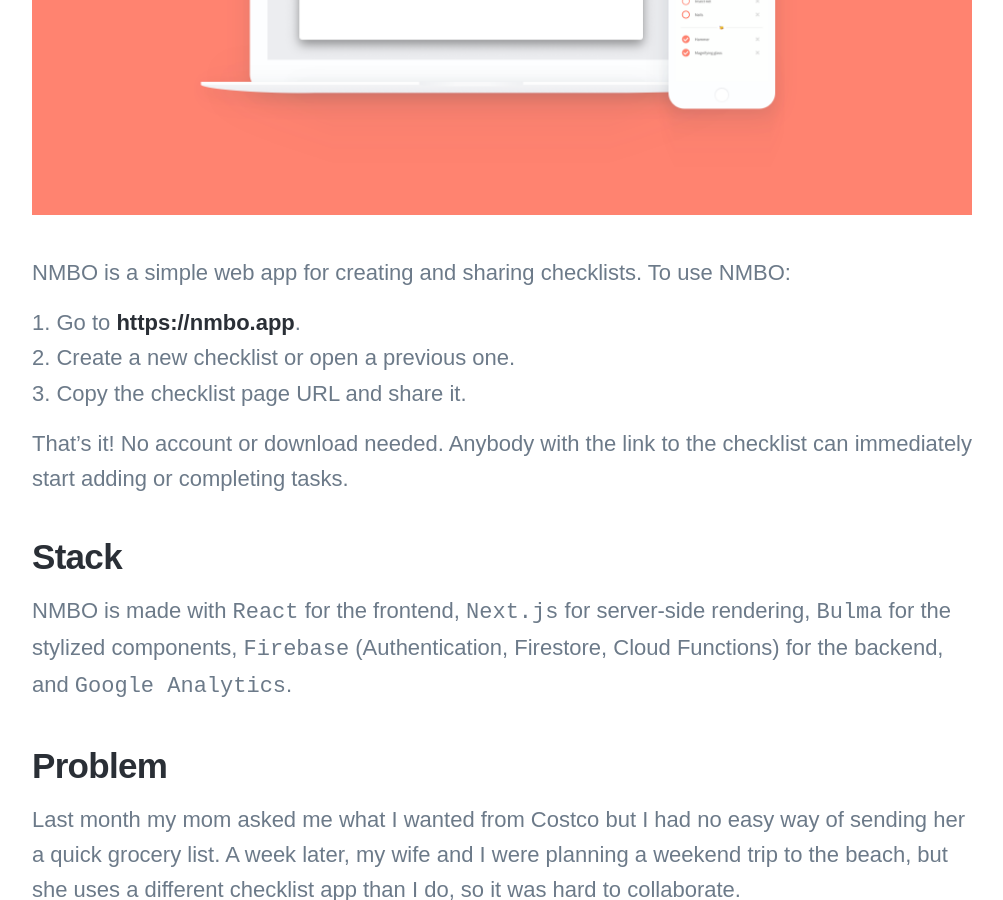
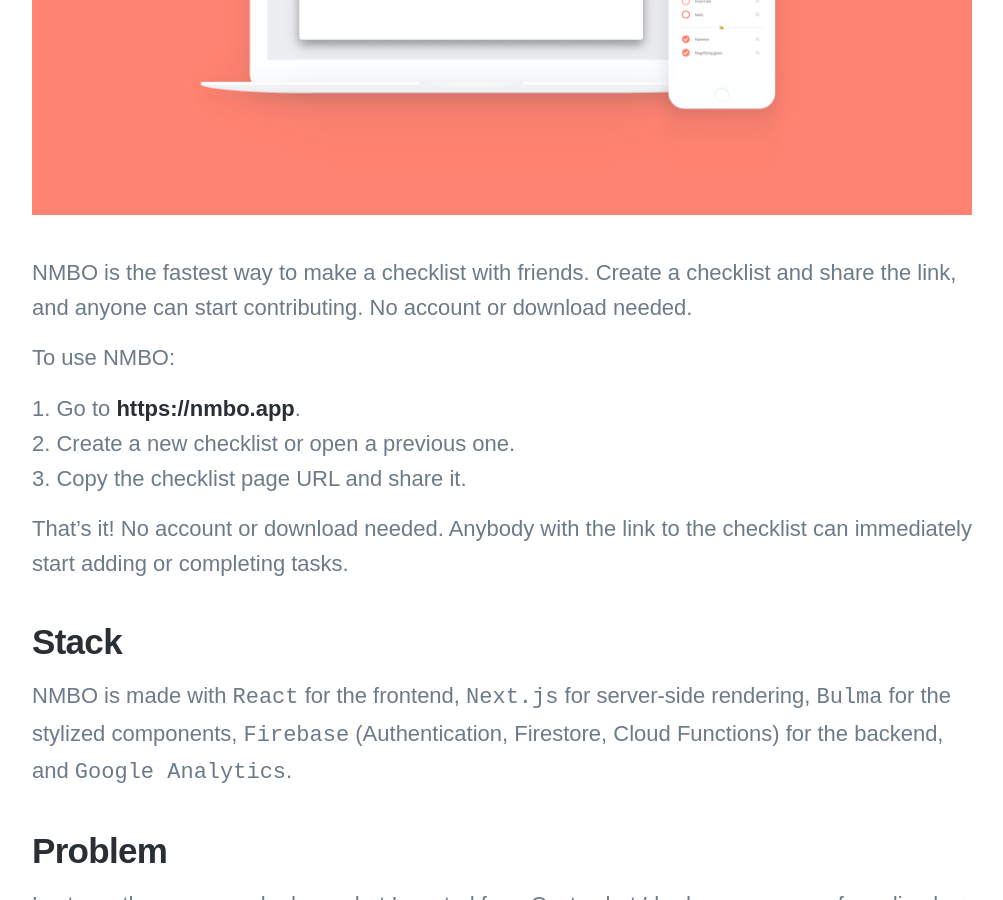
Before and after one commit to kennethfreeflow/kennethlng.github.io, a Jekyll site: the page built from _apps/2020-10-21-nmbo.md, in a window 1280 px wide and 900 px high, scrolled down 916 px. Shown: the whole window, without its empty margins (138-1141 px from the left). Built offline with Jekyll 4.4.1, drawn with Linux system fonts in a browser that asks for light colours; nearby versions of some CDN libraries; some web fonts are replaced.

Commit message:
Update 2020-10-21-nmbo.md

```diff
--- a/_apps/2020-10-21-nmbo.md
+++ b/_apps/2020-10-21-nmbo.md
@@ -8,7 +8,9 @@
 
 ![](/images/projects/nmbo/Cover@1x.png)
 
-NMBO is a simple web app for creating and sharing checklists. To use NMBO:
+NMBO is the fastest way to make a checklist with friends. Create a checklist and share the link, and anyone can start contributing. No account or download needed.
+
+To use NMBO:
 
 1. Go to [https://nmbo.app](https://nmbo.app).
 2. Create a new checklist or open a previous one.
```
